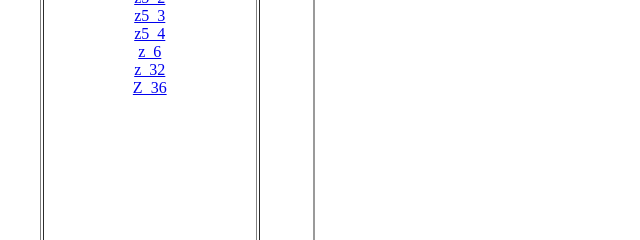
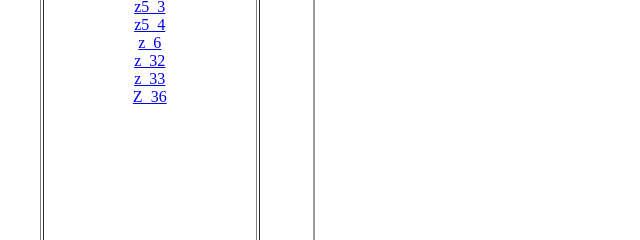
Before and after one commit to Kapsel006/git, a plain HTML site: page index.html in a window 1280 px wide. Shown: the part 351-591 px from the top of the page, 0-640 px from the left. Drawn offline with Linux system fonts and the light colour scheme.

Commit message:
Update index.html

```diff
--- a/index.html
+++ b/index.html
@@ -24,6 +24,8 @@
  <br>
  <a href="zad32.html" target="strony">z_32</a>
  <br>
+  <a href="zad33.html" target="strony">z_33</a>
+ <br>
  <a href="zad36.html" target="strony">Z_36</a>
    <br>
 </td>
```
